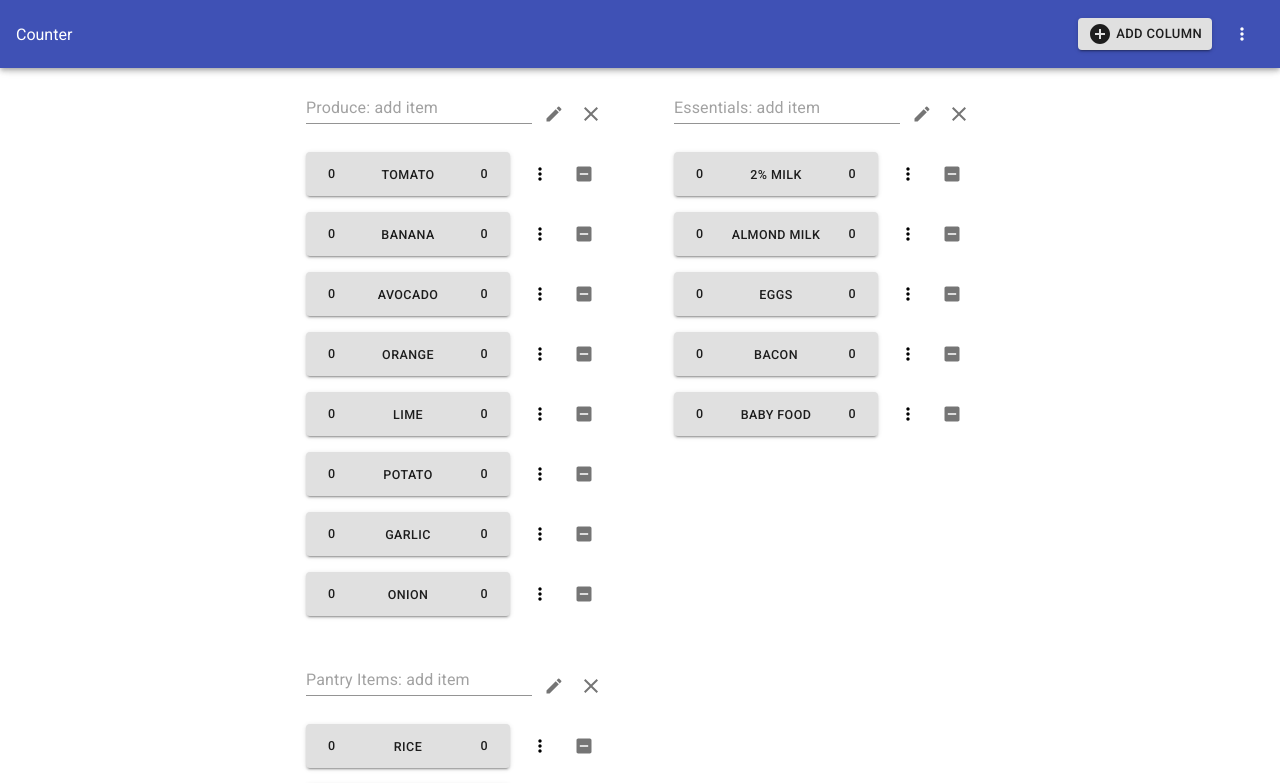
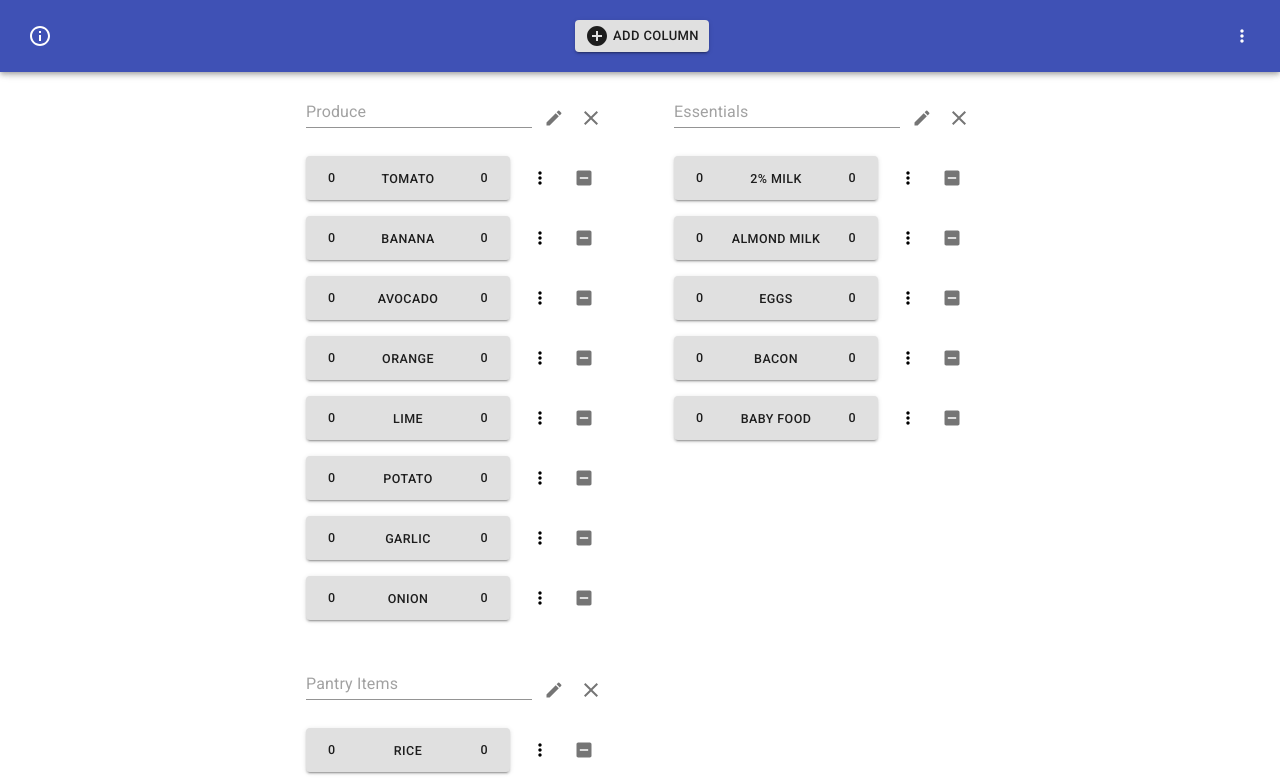
Before and after one commit to magistrula/item-counter, a Next.js app: page / in a window 1280 px wide. Shown: the top 783 px of the page. Built offline with nearby package versions, Linux system fonts and the light colour scheme.

Commit message:
Add info button to header

```diff
--- a/components/counter/column.js
+++ b/components/counter/column.js
@@ -58,7 +58,7 @@ export default function OrderCounterColumn({
       <Box display="flex" mb={2}>
         <TextField
           className={s['OrderCounter-columnInput']}
-          placeholder={`${colName}: add item`}
+          placeholder={colName}
           onKeyDown={onKeyDownAddItemInput}
         />
 
--- a/components/counter/header.js
+++ b/components/counter/header.js
@@ -1,10 +1,15 @@
+import { useCallback } from 'react';
+
 import AddCircleIcon from '@material-ui/icons/AddCircle';
 import AppBar from '@material-ui/core/AppBar';
 import Box from '@material-ui/core/Box';
 import Button from '@material-ui/core/Button';
+import InfoOutlinedIcon from '@material-ui/icons/InfoOutlined';
+import IconButton from '@material-ui/core/IconButton';
 import MenuItem from '@material-ui/core/MenuItem';
 
 import MoreMenu from '../more-menu';
+import { INSTRUCTIONS_TEXT } from '../../constants/strings';
 
 export default function CounterHeader({
   addColumn,
@@ -12,6 +17,10 @@ export default function CounterHeader({
   clearAllCounts,
   setDefaultColumns,
 }) {
+  const showHelp = useCallback(() => {
+    window.alert(INSTRUCTIONS_TEXT);
+  }, []);
+
   return (
     <AppBar position="sticky">
       <Box
@@ -21,10 +30,11 @@ export default function CounterHeader({
         px={2}
         py={1.5}
       >
-        Counter
+        <IconButton color="inherit" onClick={showHelp}>
+          <InfoOutlinedIcon />
+        </IconButton>
 
-        <Box display="flex" alignItems="center">
-          <Box mr={1}>
+        <Box mx={1}>
           <Button
             variant="contained"
             size="small"
@@ -48,7 +58,6 @@ export default function CounterHeader({
           </MenuItem>
         </MoreMenu>
       </Box>
-      </Box>
     </AppBar>
   );
 }
--- /dev/null
+++ b/constants/strings.js
@@ -0,0 +1 @@
+export const INSTRUCTIONS_TEXT = 'ADD A COLUMN: click "Add Column" and enter the column name.\n\nADD AN ITEM TO A COLUMN: type the item name in the text input at the top of the column, then hit the Return key.';
```
Lines whose indentation alone changed are shown as unchanged.
